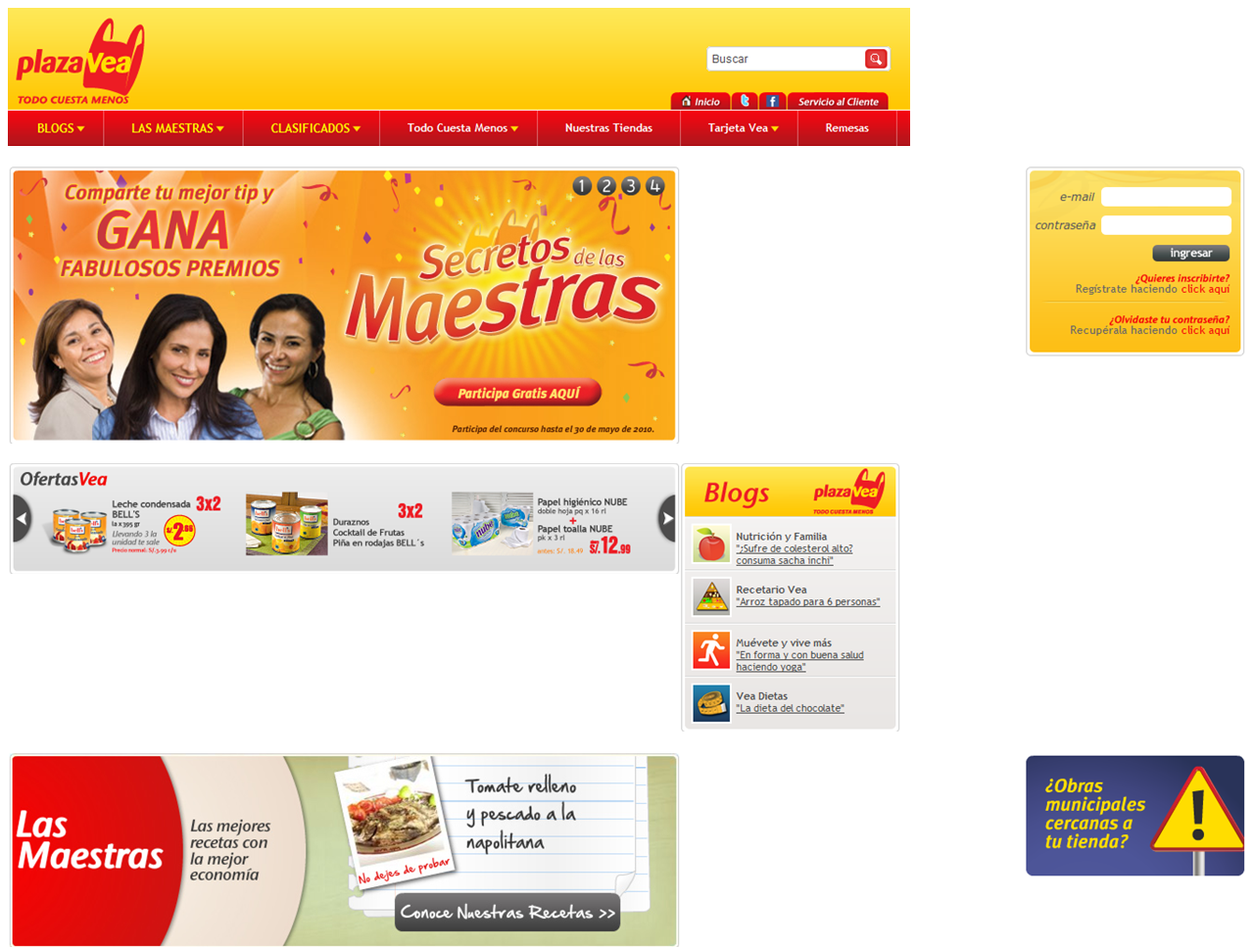
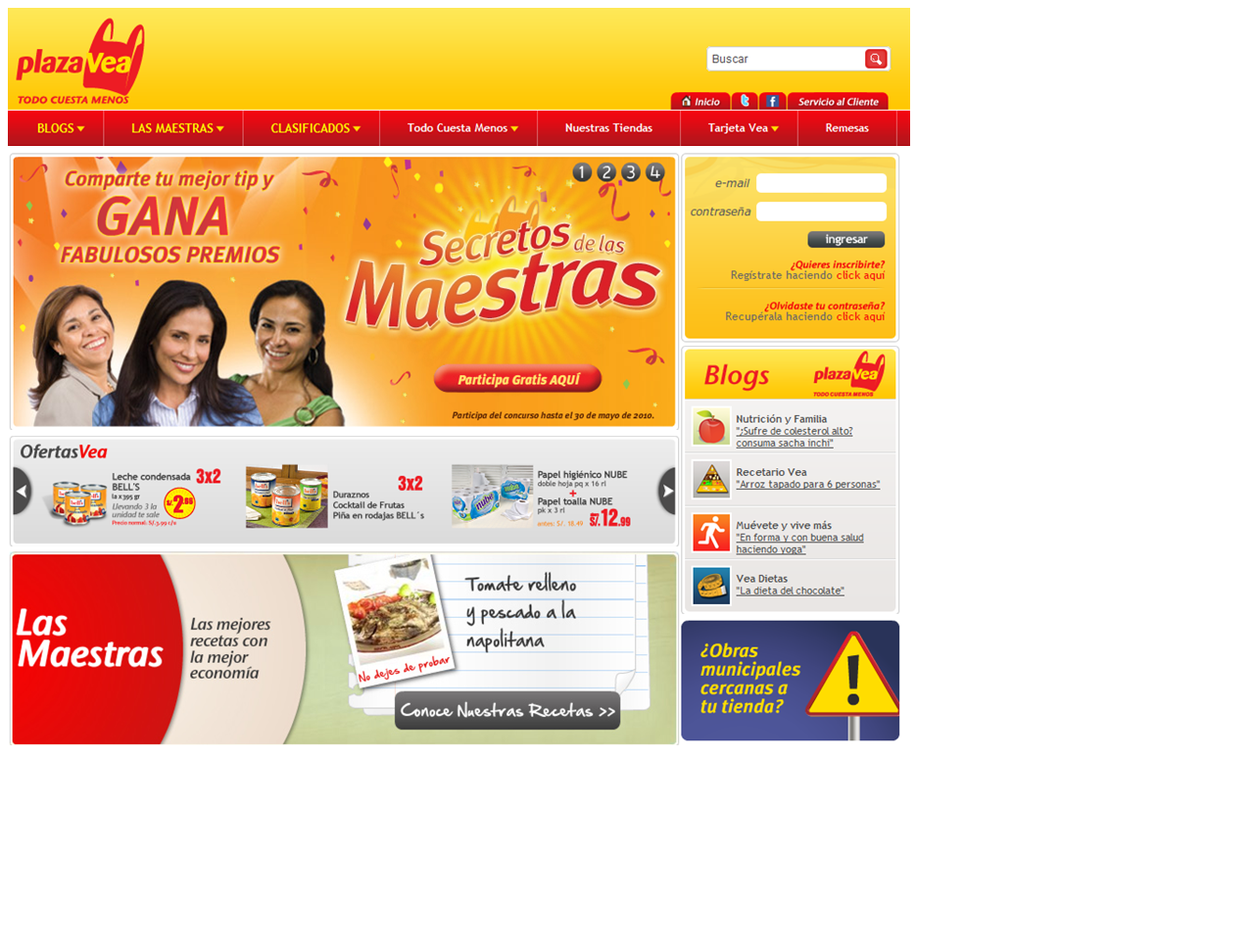
Before and after one commit to robindotnet2010/proyecto_ciclo1, a plain HTML site: page plazavea/index.html in a window 1280 px wide. Shown: the whole page at 98% size. After the commit the page ends 800 px from the top, so only its background shows below. Drawn offline with Linux system fonts and the light colour scheme.

Commit message:
modificacion del css

```diff
--- a/plazavea/index.html
+++ b/plazavea/index.html
@@ -1,5 +1,7 @@
-<html>
-	<head>
+<!DOCTYPE html>
+<html lang="es">
+<head>
+	<meta charset="UTF-8">
 	<title>PLAZA VEA</title>
 	<link type="text/css" rel="stylesheet" href="styles.css" />
 	<body>
@@ -26,7 +28,8 @@
 		<img src="lateral3.png" alt:"lateral3"/>
 		</div>
 	</div>
+</head>
+<body>
 
-	</body>
-	</head>
+</body>
 </html>
--- a/plazavea/styles.css
+++ b/plazavea/styles.css
@@ -12,35 +12,35 @@
 div#cabecera{
 	float:left;
 
-	;
 }
 div#banner1{
 	float:left;
-	margin:auto;
-	margin-top:20px;
+	margin-top:2px;
 }
 
 div#banner2{
-	margin-top:20px;
+	margin-top:2px;
 	float:left;
+
 }
 div#banner3{
-	margin-top:20px;
+	margin-top:-70px;
 	float:left;
+
 }
 div#lateral{
-	margin-top:20px;
-	float:right;
+	margin-top:2px;
+	float:left;
 }
 
 
 div#laterall{
-	margin-top:20px;
+	margin-top:-90px;
 	float:left;
 
 }
 
 div#lateralll{
-	margin-top:20px;
-	float:right;
+	margin-top:-2px;
+	float:left;
 }
```
